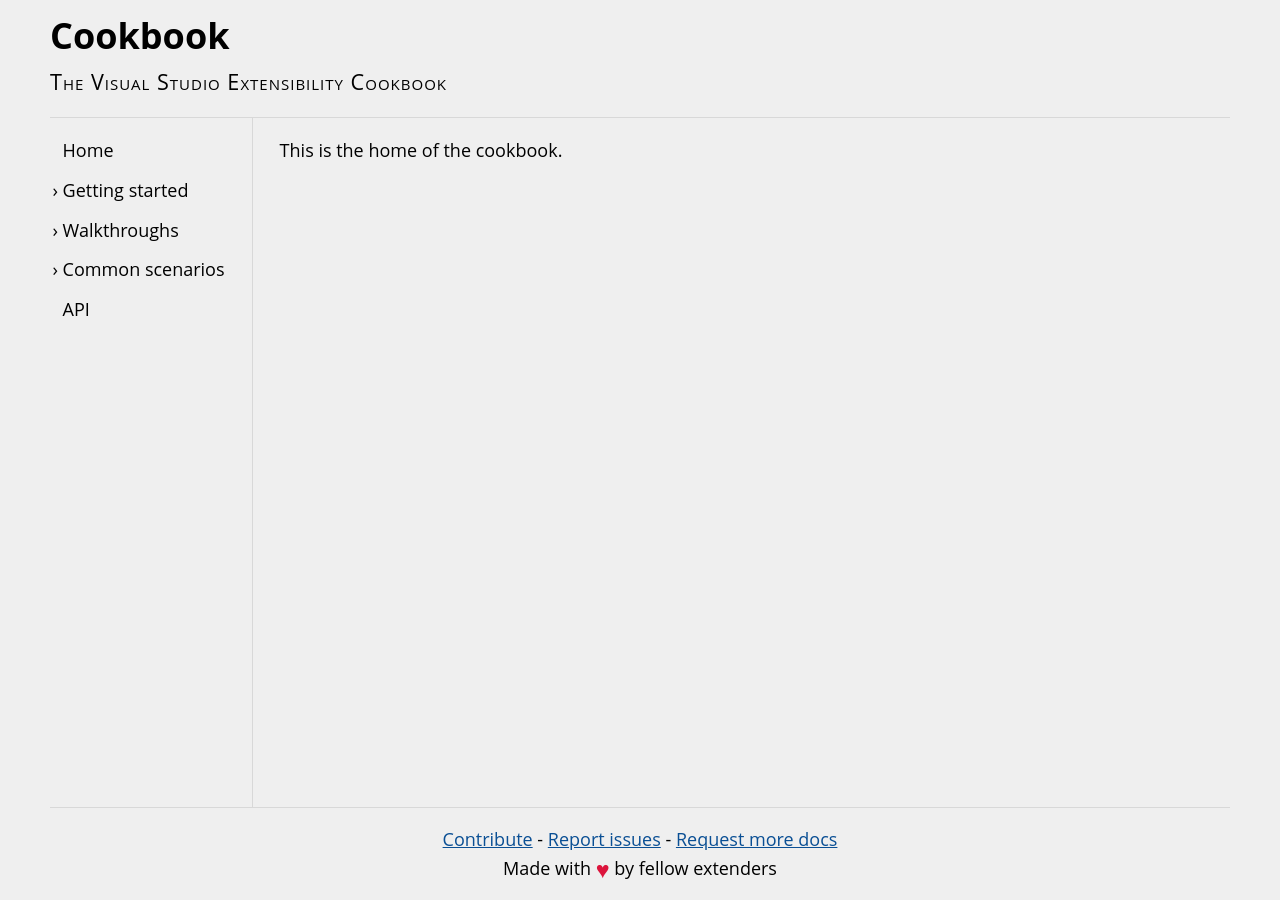
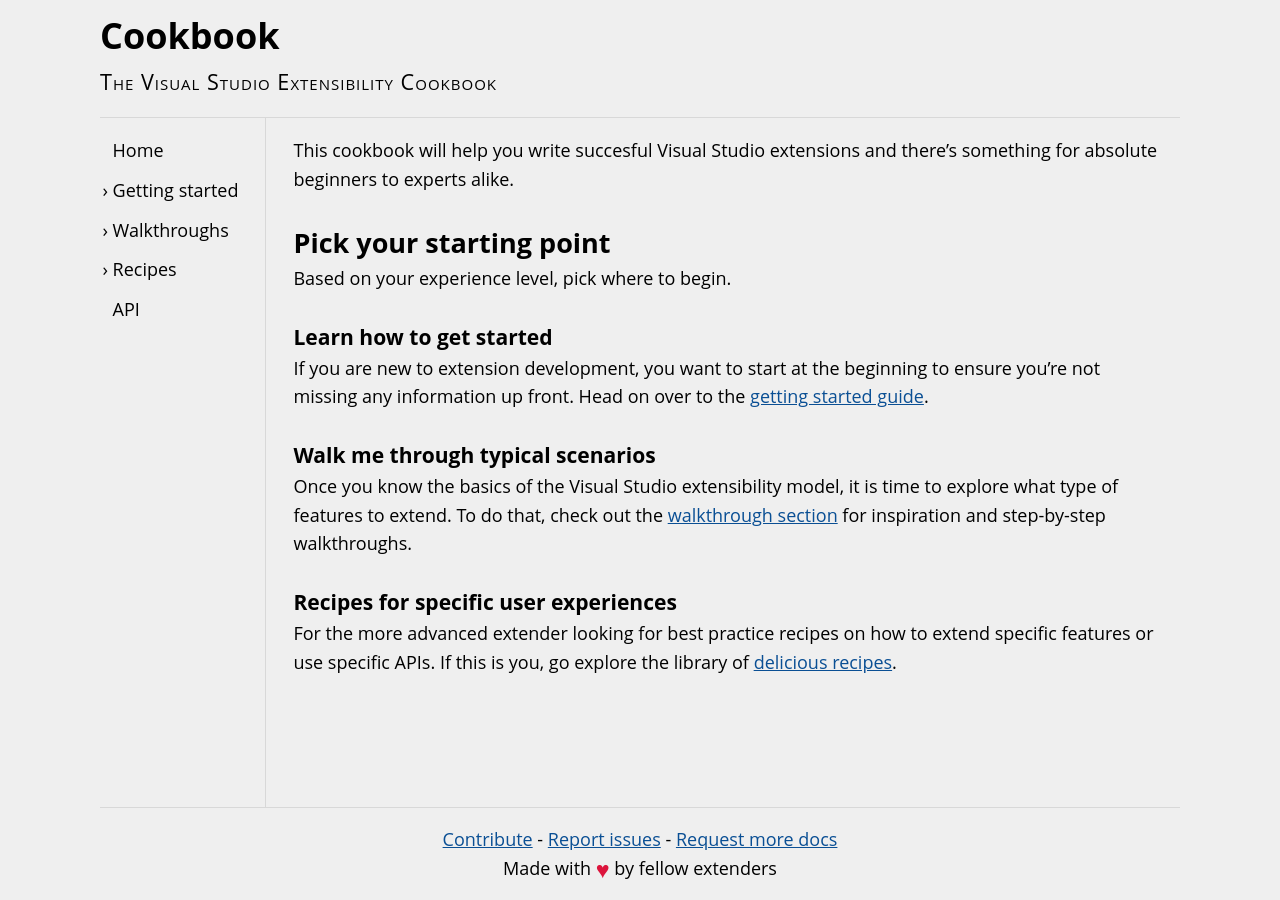
Before and after one commit to VsixCommunity/docs, a Jekyll site: the page built from docs/index.md, in a window 1280 px wide. Built offline with Jekyll 4.4.1, drawn with Linux system fonts in a browser that asks for light colours.

Commit message:
Added more content

```diff
--- a/docs/_layouts/default.html
+++ b/docs/_layouts/default.html
@@ -53,11 +53,11 @@
                     </ul>
                 </li>
                 <li class="parent">
-                    <a href="common-scenarios/" aria-haspopup="menu">Common scenarios</a>
+                    <a href="recipes/" aria-haspopup="menu">Recipes</a>
                     <ul>
-                        <li><a href="common-scenarios/displaying-errors.html">Displaying errors</a></li>
-                        <li><a href="common-scenarios/showing-progress.html">Showing progress</a></li>
-                        <li><a href="common-scenarios/private-galleries.html">Private galleries</a></li>
+                        <li><a href="recipes/displaying-errors.html">Displaying errors</a></li>
+                        <li><a href="recipes/showing-progress.html">Showing progress</a></li>
+                        <li><a href="recipes/private-galleries.html">Private galleries</a></li>
                     </ul>
                 </li>
                 <li><a href="api/">API</a></li>
--- a/docs/assets/css/style.scss
+++ b/docs/assets/css/style.scss
@@ -28,7 +28,7 @@ html {
 }
 
 body {
-    max-width: 1200px;
+    max-width: 1100px;
     margin: 0 auto;
     min-height: 100vh;
     padding: 0 10px;
@@ -46,7 +46,7 @@ a {
 }
 
 section > p {
-    padding-bottom: 1em;
+    padding-bottom: 1.5em;
 }
 
 img {
--- a/docs/index.md
+++ b/docs/index.md
@@ -1,5 +1,22 @@
 ---
 title: Cookbook
+description: Welcome to the Visual Studio Extensibility Cookbook
 ---
 
-This is the home of the cookbook.
+This cookbook will help you write succesful Visual Studio extensions and there's something for absolute beginners to experts alike.
+
+## Pick your starting point
+
+Based on your experience level, pick where to begin.
+
+### Learn how to get started
+
+If you are new to extension development, you want to start at the beginning to ensure you're not missing any information up front. Head on over to the [getting started guide](getting-started/).
+
+### Walk me through typical scenarios
+
+Once you know the basics of the Visual Studio extensibility model, it is time to explore what type of features to extend. To do that, check out the [walkthrough section](walkthroughs/) for inspiration and step-by-step walkthroughs.
+
+### Recipes for specific user experiences
+
+For the more advanced extender looking for best practice recipes on how to extend specific features or use specific APIs. If this is you, go explore the library of [delicious recipes](recipes/).
```
Also changed, not shown: docs/getting-started/index.md (added, +22 -0 lines), docs/recipes/index.md (added, +6 -0 lines), docs/walkthroughs/index.md (added, +6 -0 lines), docs/recipes/displaying-errors.md (renamed from docs/common-scenarios/displaying-errors.md), docs/recipes/private-galleries.md (renamed from docs/common-scenarios/private-galleries.md), docs/recipes/showing-progress.md (renamed from docs/common-scenarios/showing-progress.md).
